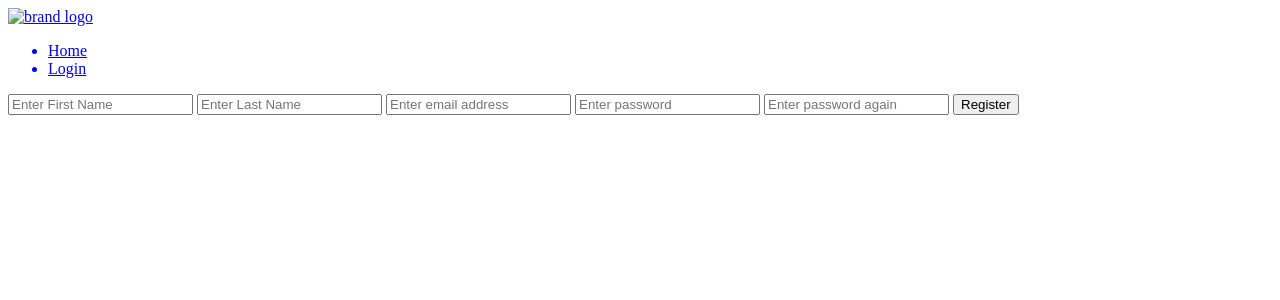
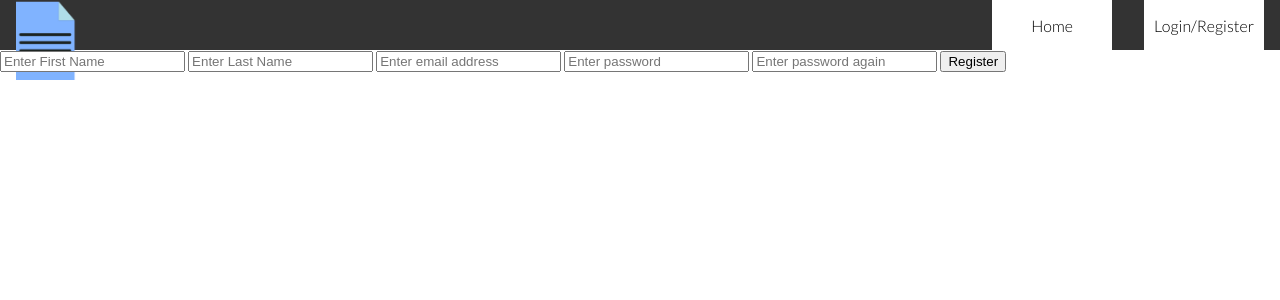
Before and after one commit to BravoClassic/notes-app, a PHP site: page /register.php in a window 1280 px wide. Shown: the top 300 px of the page. Run offline with PHP 8.4, Linux system fonts and the light colour scheme.

Commit message:
finished the basic styling for header

```diff
--- a/assets/css/style.css
+++ b/assets/css/style.css
@@ -0,0 +1,62 @@
+@import url('https://fonts.googleapis.com/css2?family=Lato:wght@300&display=swap');
+html{
+    margin: 0;
+    padding: 0;
+}
+body{
+    margin:0;
+    padding:0;
+    font-family: 'Lato', sans-serif;
+    box-sizing: border-box;
+}
+a{
+    color:initial;
+    text-decoration:none;
+}
+
+/* Header section */
+header{
+    width: 100%;
+    height: 50px;
+}
+
+header nav{
+    height: 50px;
+    display:flex;
+    padding: 0 1em 0 1em;
+    background-color:#333;
+    justify-content: space-between;
+}
+
+.brand a img{
+    width:60px;
+    height: 80px;
+}
+
+header nav ul{
+    display:flex;
+    margin: 0;
+    padding: 0;
+    flex-direction:row;
+    list-style:none;
+    width: 30%;
+    justify-content:flex-end;
+    align-items: center;
+}
+
+header nav ul a{
+    height:100%;
+    width: 120px;
+    background-color: #fff;
+    display:flex;
+    justify-content:center;
+    align-items:center;
+}
+
+header nav ul a:first-child{
+    margin-right: 1em;
+}
+
+header nav ul a:last-child{
+    margin-left:1em;
+}
--- a/header.php
+++ b/header.php
@@ -9,14 +9,14 @@
     <header>
       <nav>
         <div class="brand">
-          <a href="index.php"><img src="#" alt="brand logo"></a>
+          <a href="index.php"><img src="assets/logo.png" alt="brand logo"></a>
         </div>
         <ul>
-          <a href="index.php">
+          <a href="#">
             <li>Home</li>
           </a>
-          <a href="login.php">
-            <li>Login</li>
+          <a href="#">
+            <li>Login/Register</li>
           </a>
         </ul>
       </nav>
```
